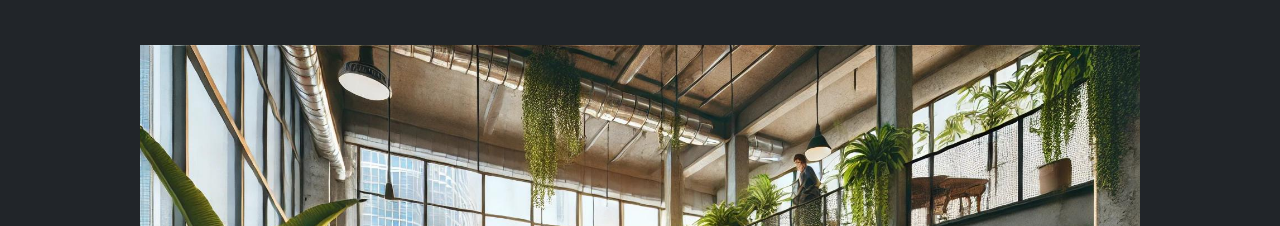
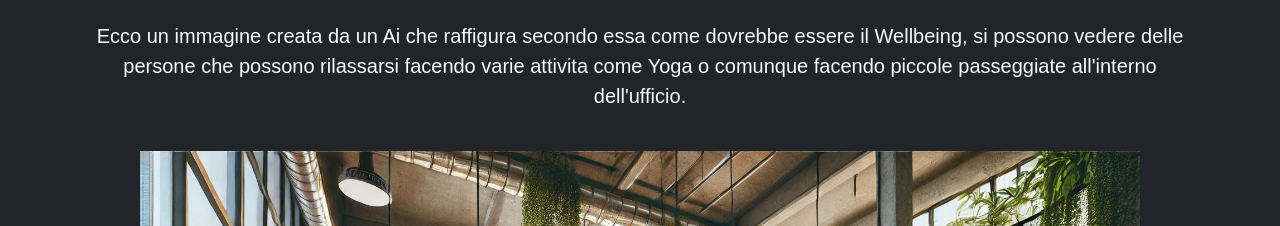
Before and after one commit to EnricoMalara/Cartella_Wellbeing, a plain HTML site: page index.html in a window 1280 px wide. Shown: the part 574-800 px from the top of the page. Drawn offline with nearby package versions, Linux system fonts and the light colour scheme.

Commit message:
Update index.html

```diff
--- a/index.html
+++ b/index.html
@@ -54,6 +54,9 @@
     </div>
     <div class="container mt-5 text-center">
         <h2 class="text-center mb-4">Wellbeing: Secondo l'Open Ai:</h2>
+        <p class="lead text-center"> Ecco un immagine creata da un Ai che raffigura secondo essa come dovrebbe essere il Wellbeing, si possono vedere delle persone che possono rilassarsi facendo varie attivita come Yoga
+            o comunque facendo piccole passeggiate all'interno dell'ufficio.
+        </p>
         <img src="wellbeing.jpg" alt="Benessere aziendale" class="img-fluid my-4" width="1000" height="1000">
     </div>
 
```
